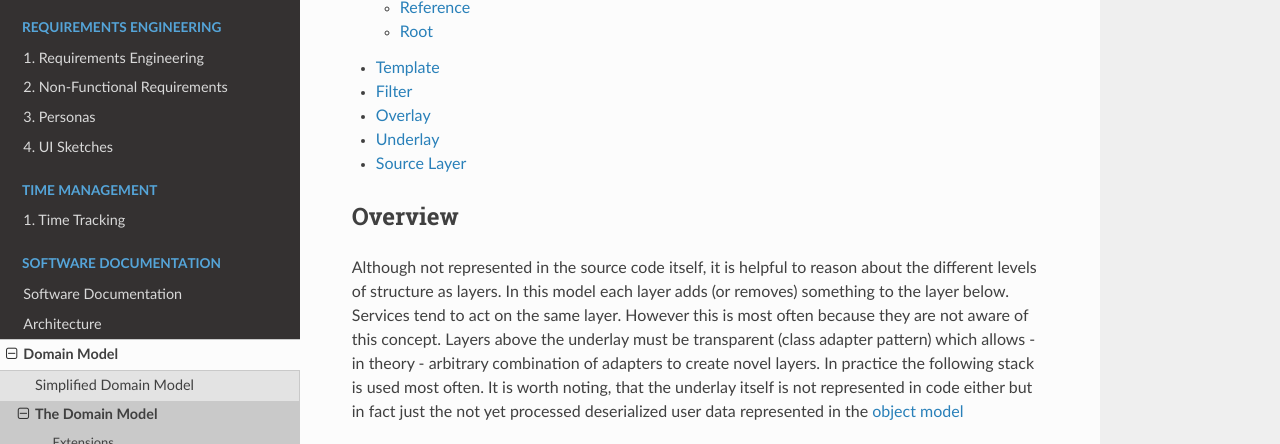
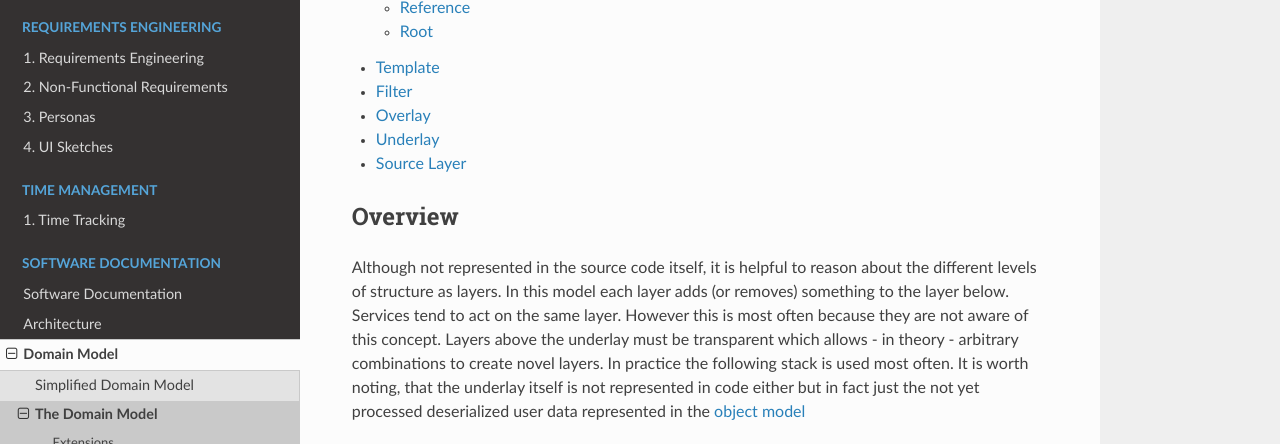
Before and after one commit to blackfennec-org/blackfennec, a Sphinx documentation site: the page built from docs/source/software_documentation/domain/structure/index.rst, in a window 1280 px wide and 900 px high, scrolled down 320 px, cut to the strip 0-444 px from the top of the window. Built offline with Sphinx 7.4.7 and the Read the Docs theme 2.0.0, drawn with Linux system fonts in a browser that asks for light colours; pages that are not in the unit, such as notebooks, are missing from menus.

Commit message:
Apply 2 suggestion(s) to 2 file(s)

```diff
--- a/docs/source/software_documentation/architecture/index.rst
+++ b/docs/source/software_documentation/architecture/index.rst
@@ -43,7 +43,7 @@ Black Fennec is a desktop application without backend integration. All code runs
 
 Black Fennec
 """"""""""""
-When we take a closer look at the interfaces and services used by the "external" components, we can identify some concepts that can be found throughout this documentation. These are the heigh level concepts which are important for a complete picture of the project. Each component is conceptually largely independent of the others. This allows us to tune their view of the system to their needs. Think facade pattern but towards the core and not to hide legacy code but to minimize complexity whereby development efficiency is maximised.
+When we take a closer look at the interfaces and services used by the "external" components, we can identify some concepts that can be found throughout this documentation. These are the heigh-level concepts which are important for a complete picture of the project. Each component is conceptually largely independent of the others. This allows us to tune their view of the system to their needs. Think of the facade pattern but towards the core and not to hide legacy code but to minimize complexity whereby development efficiency is maximised.
 
 .. uml::
 
--- a/docs/source/software_documentation/domain/structure/index.rst
+++ b/docs/source/software_documentation/domain/structure/index.rst
@@ -18,7 +18,7 @@ The Structure
 
 Overview
 """"""""
-Although not represented in the source code itself, it is helpful to reason about the different levels of structure as layers. In this model each layer adds (or removes) something to the layer below. Services tend to act on the same layer. However this is most often because they are not aware of this concept. Layers above the underlay must be transparent (class adapter pattern) which allows - in theory - arbitrary combination of adapters to create novel layers. In practice the following stack is used most often. It is worth noting, that the underlay itself is not represented in code either but in fact just the not yet processed deserialized user data represented in the :ref:`object model <object_model>`
+Although not represented in the source code itself, it is helpful to reason about the different levels of structure as layers. In this model each layer adds (or removes) something to the layer below. Services tend to act on the same layer. However this is most often because they are not aware of this concept. Layers above the underlay must be transparent which allows - in theory - arbitrary combinations to create novel layers. In practice the following stack is used most often. It is worth noting, that the underlay itself is not represented in code either but in fact just the not yet processed deserialized user data represented in the :ref:`object model <object_model>`
 
 .. uml::
 
```
